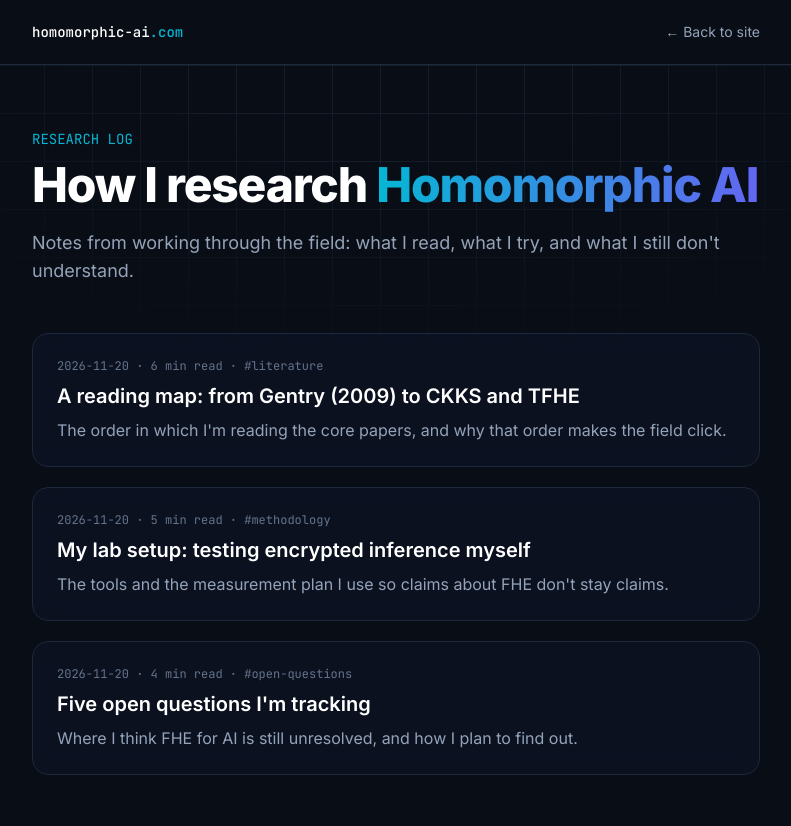
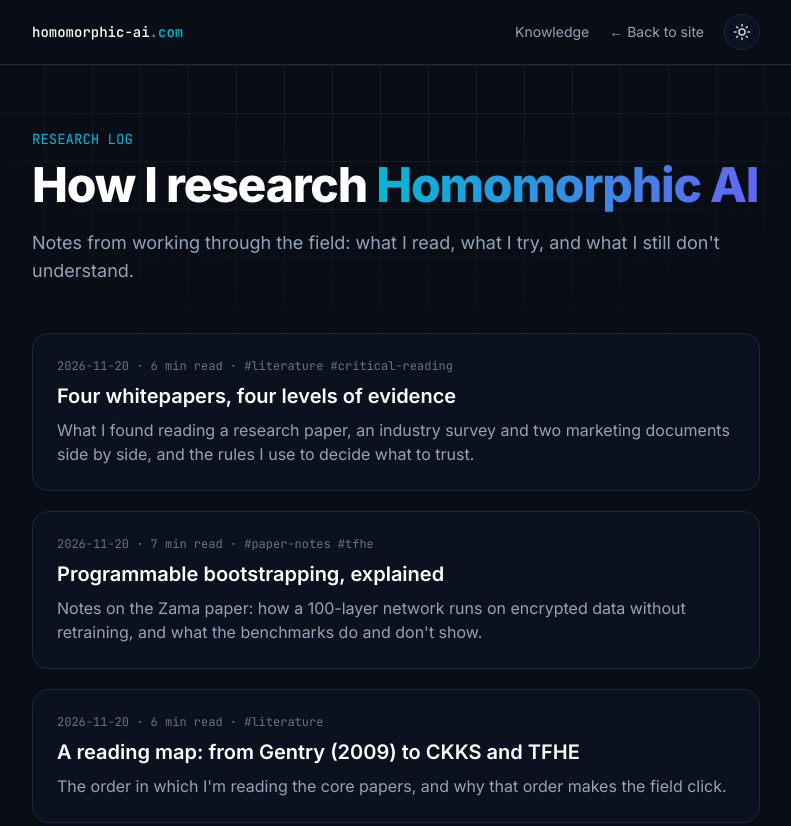
Before and after one commit to addek-lab/homomorphic-ai, a plain HTML site: page blog/index.html in a window 1280 px wide. Shown: the top 826 px of the page, without its empty margins (244-1035 px from the left). Drawn offline with nearby package versions, Linux system fonts and the light colour scheme.

Commit message:
Update blog/index.html

```diff
--- a/blog/index.html
+++ b/blog/index.html
@@ -1,20 +1,22 @@
 <!doctype html>
-<html lang="en">
+<html lang="en" data-theme="dark">
 <head>
 <meta charset="utf-8">
 <meta name="viewport" content="width=device-width, initial-scale=1">
 <title>Research Log — Homomorphic AI</title>
 <meta name="description" content="A research journal on Homomorphic AI: how I read, test and question Fully Homomorphic Encryption for machine learning.">
+<script src="../theme.js"></script>
 <link href="https://fonts.googleapis.com/css2?family=Inter:wght@400;500;600;700;800&family=JetBrains+Mono:wght@400;500&display=swap" rel="stylesheet">
 <script src="https://cdn.tailwindcss.com/3.4.16"></script>
 <script>tailwind.config={theme:{extend:{colors:{bg:'#090D16',line:'#1E293B',cy:'#06B6D4',ind:'#6366F1'},fontFamily:{sans:['Inter','sans-serif'],mono:['JetBrains Mono','monospace']}}}}</script>
 <link rel="stylesheet" href="blog.css">
+<link rel="stylesheet" href="../theme.css">
 </head>
 <body class="antialiased">
 <header class="border-b border-line">
   <nav class="max-w-3xl mx-auto px-5 h-16 flex items-center justify-between text-sm" aria-label="Main">
     <a href="../" class="font-mono font-medium text-white">homomorphic-ai<span class="text-cy">.com</span></a>
-    <a href="../" class="text-slate-400 hover:text-cy">← Back to site</a>
+    <div class="flex items-center gap-5"><a href="../knowledge.html" class="hidden sm:inline text-slate-400 hover:text-cy">Knowledge</a><a href="../" class="text-slate-400 hover:text-cy">← Back to site</a><button type="button" class="theme-btn" data-theme-toggle aria-label="Switch to light mode"><svg class="i-sun" width="18" height="18" viewBox="0 0 24 24" fill="none" stroke="currentColor" stroke-width="2" stroke-linecap="round" aria-hidden="true"><circle cx="12" cy="12" r="4"/><path d="M12 2v2M12 20v2M4.9 4.9l1.4 1.4M17.7 17.7l1.4 1.4M2 12h2M20 12h2M4.9 19.1l1.4-1.4M17.7 6.3l1.4-1.4"/></svg><svg class="i-moon" width="18" height="18" viewBox="0 0 24 24" fill="none" stroke="currentColor" stroke-width="2" stroke-linecap="round" stroke-linejoin="round" aria-hidden="true"><path d="M21 12.8A9 9 0 1 1 11.2 3a7 7 0 0 0 9.8 9.8z"/></svg></button></div>
   </nav>
 </header>
 
@@ -26,6 +28,16 @@
     <p class="mt-5 text-lg text-slate-400">Notes from working through the field: what I read, what I try, and what I still don't understand.</p>
 
     <div class="mt-12 space-y-5">
+      <a href="post-whitepapers-compared.html" class="glass block p-6">
+        <p class="font-mono text-xs text-slate-500">2026-11-20 · 6 min read · #literature #critical-reading</p>
+        <h2 class="mt-2 text-xl font-semibold text-white">Four whitepapers, four levels of evidence</h2>
+        <p class="mt-2 text-slate-400">What I found reading a research paper, an industry survey and two marketing documents side by side, and the rules I use to decide what to trust.</p>
+      </a>
+      <a href="post-programmable-bootstrapping.html" class="glass block p-6">
+        <p class="font-mono text-xs text-slate-500">2026-11-20 · 7 min read · #paper-notes #tfhe</p>
+        <h2 class="mt-2 text-xl font-semibold text-white">Programmable bootstrapping, explained</h2>
+        <p class="mt-2 text-slate-400">Notes on the Zama paper: how a 100-layer network runs on encrypted data without retraining, and what the benchmarks do and don't show.</p>
+      </a>
       <a href="post-reading-map.html" class="glass block p-6">
         <p class="font-mono text-xs text-slate-500">2026-11-20 · 6 min read · #literature</p>
         <h2 class="mt-2 text-xl font-semibold text-white">A reading map: from Gentry (2009) to CKKS and TFHE</h2>
```
